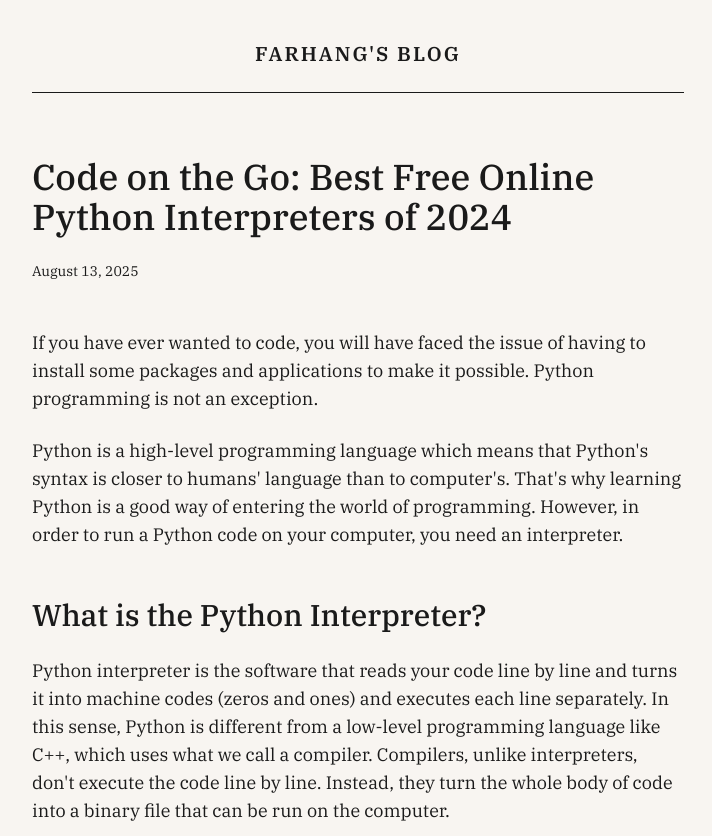
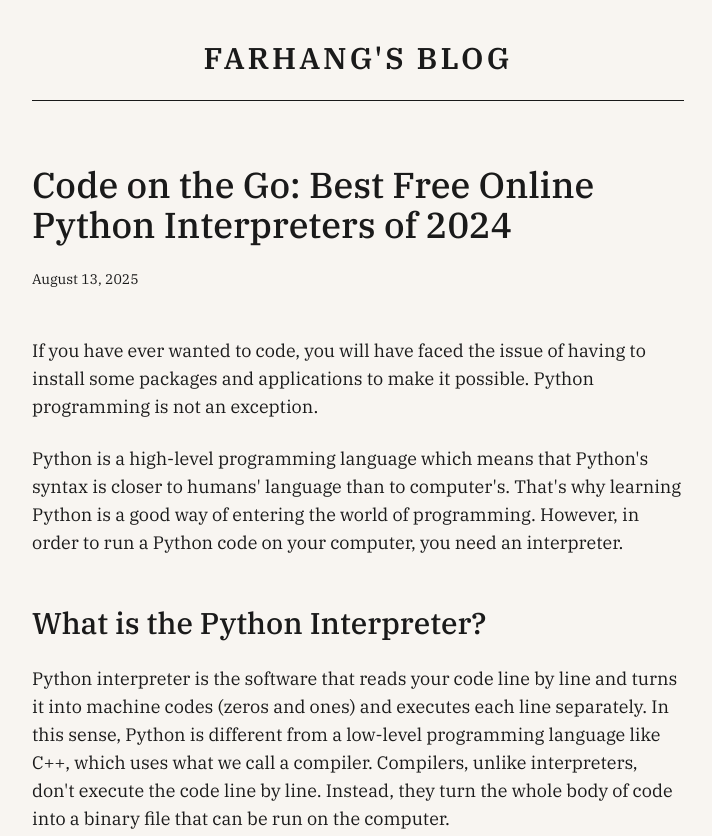
Before and after one commit to farhangbakhshi/blog, a website: page www/posts/best-python-online-interpreters/index.html in a window 1280 px wide. Shown: the top 836 px of the page, without its empty margins (282-994 px from the left). Drawn offline with nearby package versions, Linux system fonts and the light colour scheme.

Commit message:
style: increase font size of blog title for better visibility

```diff
--- a/www/posts/best-python-online-interpreters/index.html
+++ b/www/posts/best-python-online-interpreters/index.html
@@ -29,7 +29,7 @@
     class="font-ibm leading-relaxed text-brand-black dark:text-cream bg-cream dark:bg-brand-black max-w-[700px] mx-auto py-10 px-6 md:px-6">
     <header class="flex justify-center items-center mb-16 pb-6 border-b border-brand-black dark:border-cream">
         <a href="/"
-            class="text-brand-black dark:text-cream no-underline font-bold hover:underline text-xl tracking-widest">FARHANG'S
+            class="text-brand-black dark:text-cream no-underline font-bold hover:underline text-3xl tracking-widest">FARHANG'S
             BLOG</a>
     </header>
 
```
Also changed, not shown: www/posts/linux-a-comprehensive-introduction/index.html (+1 -1 lines).
